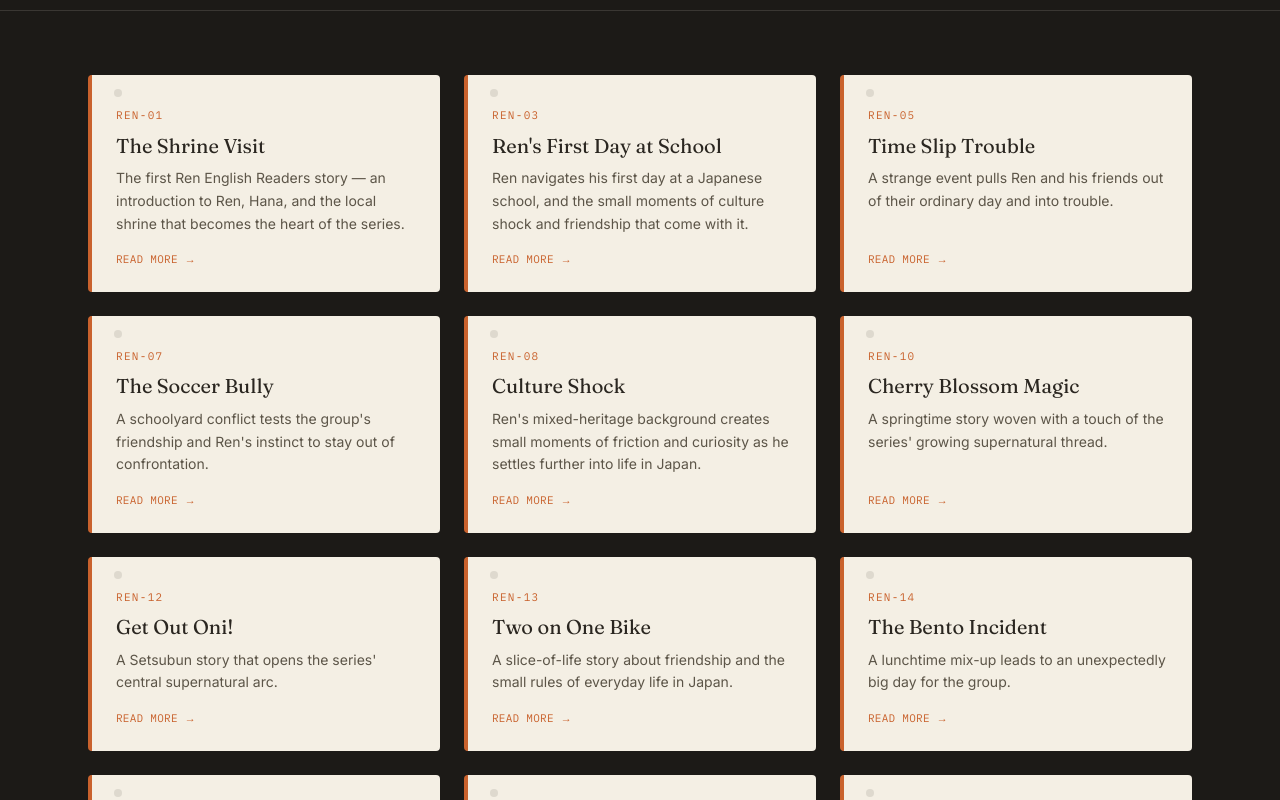
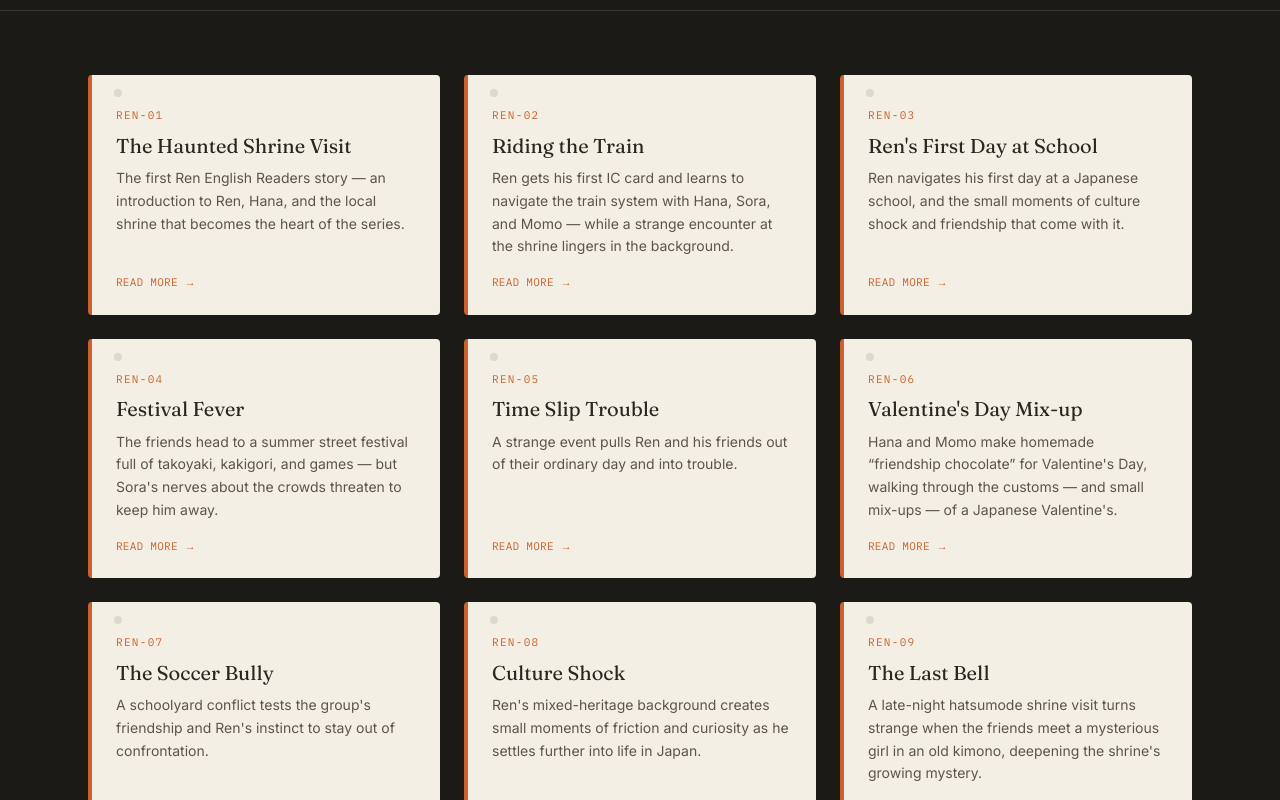
Before and after one commit to RenReadsJapan/Ren-s-Books-Site, a Next.js app: page /ren in a window 1280 px wide. Shown: the part 400-1200 px from the top of the page. Built offline with nearby package versions, Linux system fonts and the light colour scheme.

Commit message:
Update books.js

```diff
--- a/data/books.js
+++ b/data/books.js
@@ -1,3 +1,4 @@
+
 // ---------------------------------------------------------------------------
 // This file is the entire book catalog. To add, edit, or remove a book,
 // just edit the arrays below — no other code needs to change.
@@ -43,12 +44,23 @@ export const books = [
   // (Books 2, 4, 6, 9, 11, 19, 20, etc.) the same way as you finalize them.
   // ---------------------------------------------------------------------
   {
-    slug: "ren-01-the-shrine-visit",
+    slug: "ren-01-the-haunted-shrine-visit",
     catalog: "ren",
     number: 1,
-    title: "The Shrine Visit",
+    title: "The Haunted Shrine Visit",
     description:
       "The first Ren English Readers story — an introduction to Ren, Hana, and the local shrine that becomes the heart of the series.",
+    status: "published",
+    amazonUrl: "",
+  },
+  {
+    slug: "ren-02-riding-the-train",
+    catalog: "ren",
+    number: 2,
+    title: "Riding the Train",
+    description:
+      "Ren gets his first IC card and learns to navigate the train system with Hana, Sora, and Momo — while a strange encounter at the shrine lingers in the background.",
+    wordCount: "~2,300 words",
     status: "published",
     amazonUrl: "",
   },
@@ -62,11 +74,33 @@ export const books = [
     amazonUrl: "",
   },
   {
+    slug: "ren-04-festival-fever",
+    catalog: "ren",
+    number: 4,
+    title: "Festival Fever",
+    description:
+      "The friends head to a summer street festival full of takoyaki, kakigori, and games — but Sora's nerves about the crowds threaten to keep him away.",
+    wordCount: "~2,600 words",
+    status: "published",
+    amazonUrl: "",
+  },
+  {
     slug: "ren-05-time-slip-trouble",
     catalog: "ren",
     number: 5,
     title: "Time Slip Trouble",
     description: "A strange event pulls Ren and his friends out of their ordinary day and into trouble.",
+    status: "published",
+    amazonUrl: "",
+  },
+  {
+    slug: "ren-06-valentines-day-mix-up",
+    catalog: "ren",
+    number: 6,
+    title: "Valentine's Day Mix-up",
+    description:
+      "Hana and Momo make homemade \u201cfriendship chocolate\u201d for Valentine's Day, walking through the customs — and small mix-ups — of a Japanese Valentine's.",
+    wordCount: "~2,800 words",
     status: "published",
     amazonUrl: "",
   },
@@ -89,11 +123,33 @@ export const books = [
     amazonUrl: "",
   },
   {
+    slug: "ren-09-the-last-bell",
+    catalog: "ren",
+    number: 9,
+    title: "The Last Bell",
+    description:
+      "A late-night hatsumode shrine visit turns strange when the friends meet a mysterious girl in an old kimono, deepening the shrine's growing mystery.",
+    wordCount: "~3,000 words",
+    status: "published",
+    amazonUrl: "",
+  },
+  {
     slug: "ren-10-cherry-blossom-magic",
     catalog: "ren",
     number: 10,
     title: "Cherry Blossom Magic",
     description: "A springtime story woven with a touch of the series' growing supernatural thread.",
+    status: "published",
+    amazonUrl: "",
+  },
+  {
+    slug: "ren-11-the-idol-competition",
+    catalog: "ren",
+    number: 11,
+    title: "The Idol Competition",
+    description:
+      "Momo works up the courage to compete in a televised idol competition, with her friends rallying to calm her nerves before the biggest tryout of her life.",
+    wordCount: "~3,200 words",
     status: "published",
     amazonUrl: "",
   },
@@ -161,12 +217,25 @@ export const books = [
     amazonUrl: "",
   },
   {
-    slug: "ren-20-untitled",
+    slug: "ren-19-the-cowardly-detective",
+    catalog: "ren",
+    number: 19,
+    title: "The Cowardly Detective",
+    description:
+      "Channeling their favorite detective stories, Ren, Hana, and Sora search for the missing shrine priest — and end up helping Miwa search for someone of her own.",
+    wordCount: "~2,200 words",
+    status: "published",
+    amazonUrl: "",
+  },
+  {
+    slug: "ren-20-return-to-the-shrine",
     catalog: "ren",
     number: 20,
-    title: "Coming Soon",
-    description: "The resolution of the supernatural trilogy arc that began in Books 12, 16, and 17.",
-    status: "upcoming",
+    title: "Return to the Shrine",
+    description:
+      "The series finale. The friends finally track down the shrine priest and uncover a centuries-old secret — and Ren makes a binding promise that will carry the story into the B1 series.",
+    wordCount: "~3,000 words",
+    status: "published",
     amazonUrl: "",
   },
 
```
